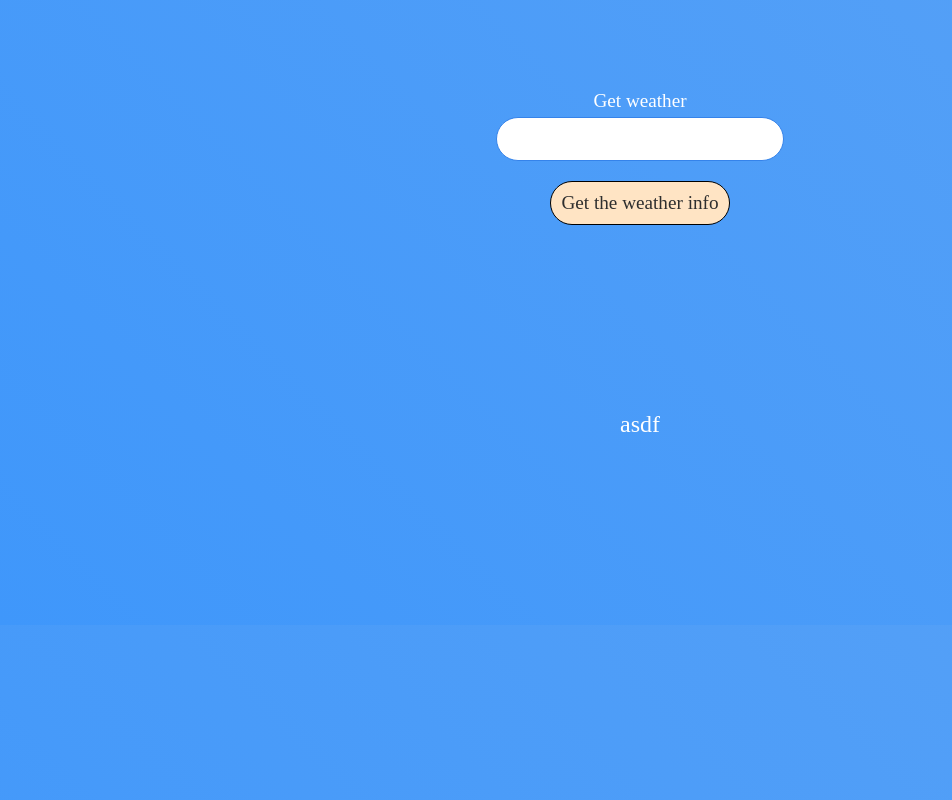
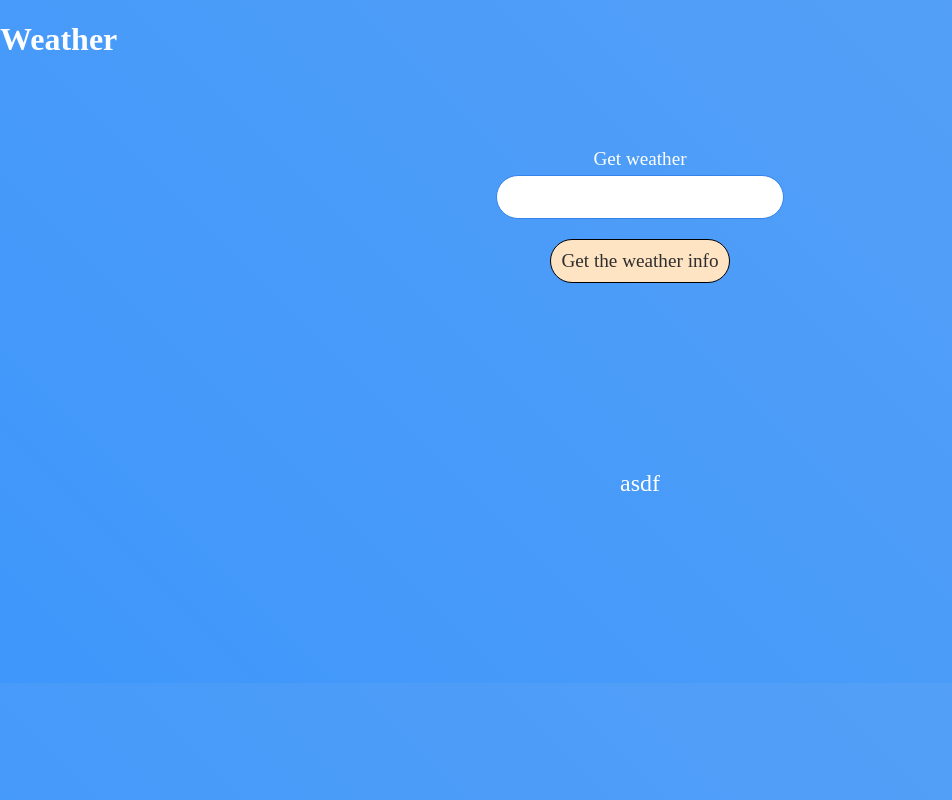
Before and after one commit to Ahmed-Seleem01/top-weather, a website built with webpack: page dist/index.html in a window 1280 px wide. Shown: the whole page, without its empty margins (0-952 px from the left). Built offline with nearby package versions, Linux system fonts and the light colour scheme.

Commit message:
Add heading

```diff
--- a/dist/index.html
+++ b/dist/index.html
@@ -8,6 +8,7 @@
     <title>Weather</title>
   </head>
   <body>
+    <h1 class="heading">Weather</h1>
     <div class="container">
       <div class="get-location">
         <form novalidate>
```
